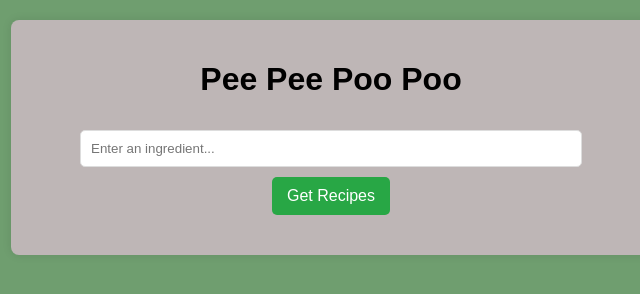
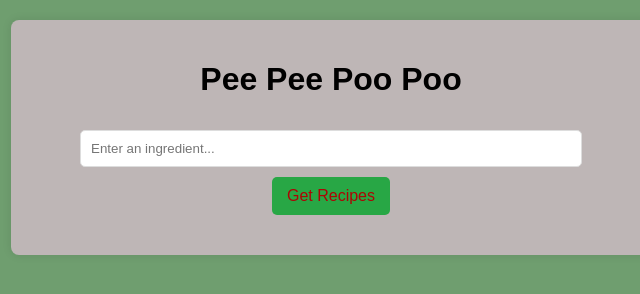
Before and after one commit to Fabianl7/Recipe-Generator-Project, a website: page public/home.html in a window 1280 px wide. Shown: the full height of the page, 309-949 px from the left. Drawn offline with Linux system fonts and the light colour scheme.

Commit message:
Color Change

```diff
--- a/public/styles.css
+++ b/public/styles.css
@@ -27,7 +27,7 @@
     padding: 10px 15px;
     border: none;
     background: #28a745;
-    color: white;
+    color: rgb(173, 5, 5);
     font-size: 16px;
     border-radius: 5px;
     cursor: pointer;
```
